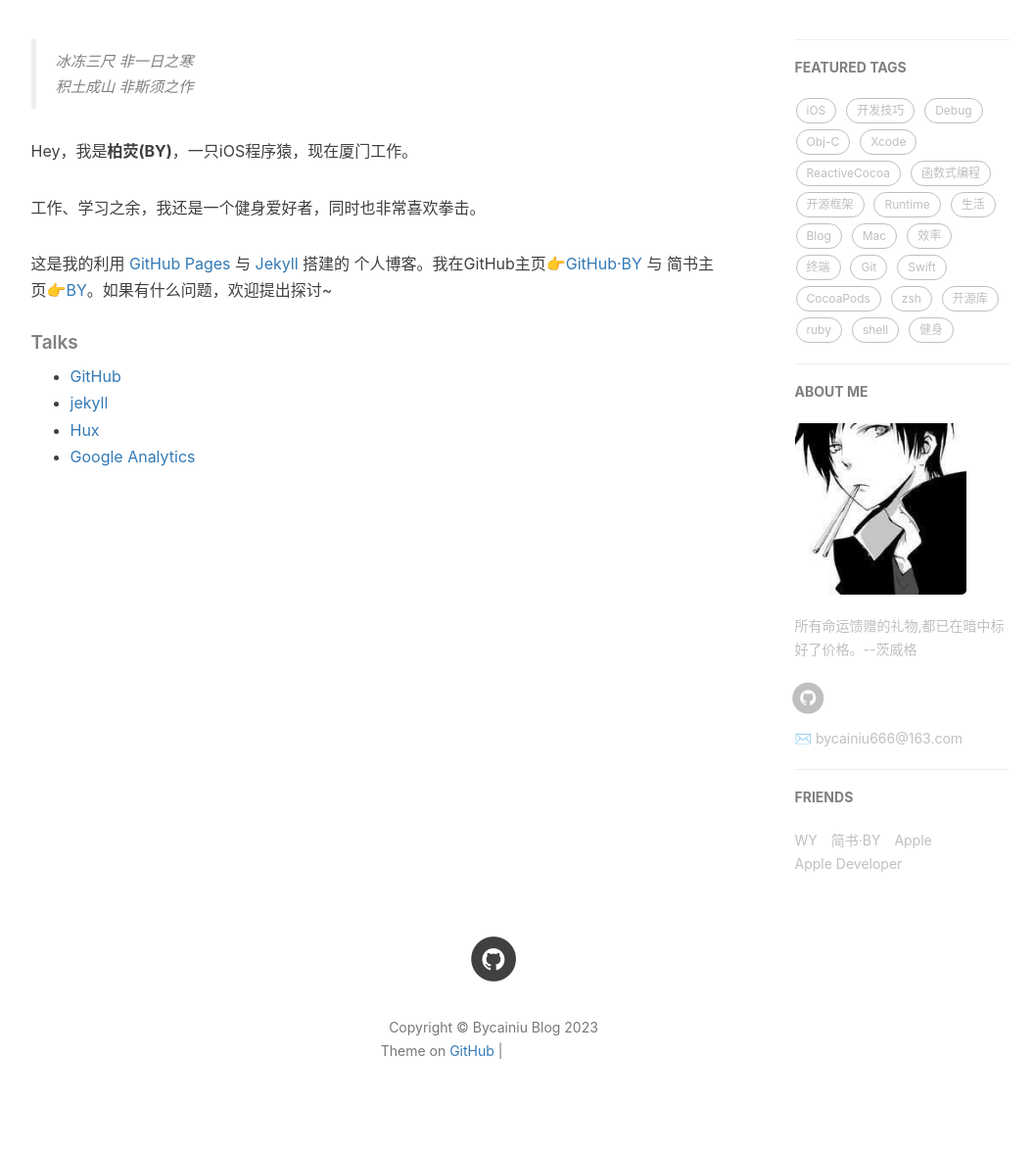
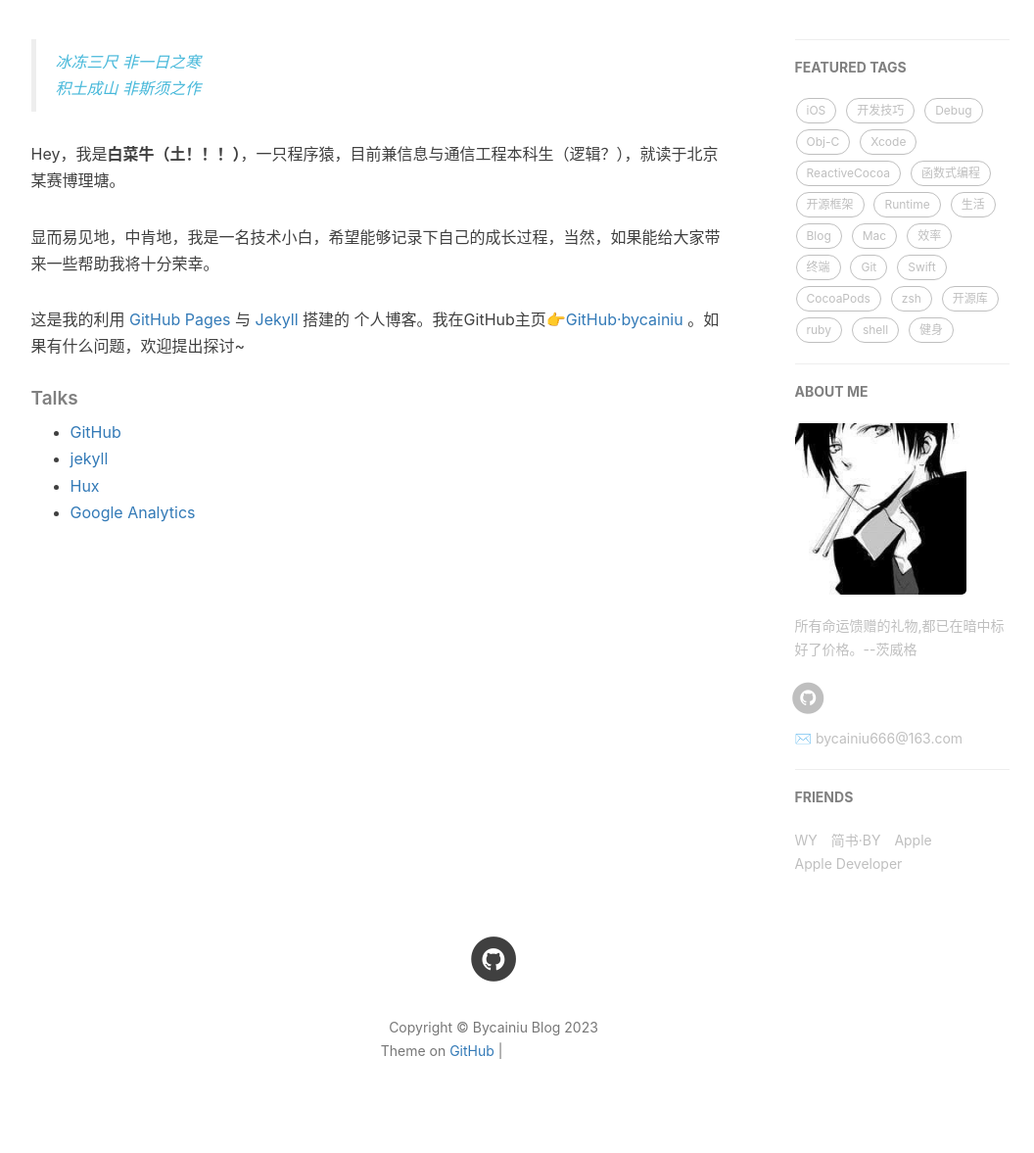
Before and after one commit to bycainiu/blog, a Jekyll site: the page built from about.html, in a window 1280 px wide. Shown: the part 418-1595 px from the top of the page at 98% size, without its empty margins (136-1192 px from the left). Built offline with Jekyll 4.4.1, drawn with Linux system fonts in a browser that asks for light colours; nearby versions of some CDN libraries; comment, search, counter and statistics services are not loaded; grey boxes are pictures that could not be loaded.

Commit message:
Add files via upload

```diff
--- a/about.html
+++ b/about.html
@@ -10,19 +10,26 @@
     <option value="0" selected> 中文 Chinese </option>
     <option value="1"> 英文 English </option>
 </select> -->
+<style>
+    .pp1{
+        font-size: medium;
+        color: #46b8da;
+    }
 
+
+</style>
 <!-- Chinese Version -->
 <div class="zh post-container">
 
     <!--copied from markdown -->
-    <blockquote><p>冰冻三尺 非一日之寒<br>
+    <blockquote><p class="pp1">冰冻三尺 非一日之寒<br>
     积土成山 非斯须之作</p></blockquote>
 
-    <p>Hey，我是<strong>柏荧(BY)</strong>，一只iOS程序猿，现在厦门工作。</p>
+    <p>Hey，我是<strong>白菜牛（土！！！）</strong>，一只程序猿，目前兼信息与通信工程本科生（逻辑？），就读于北京某赛博理塘。</p>
 
-    <p>工作、学习之余，我还是一个健身爱好者，同时也非常喜欢拳击。</p>
+    <p>显而易见地，中肯地，我是一名技术小白，希望能够记录下自己的成长过程，当然，如果能给大家带来一些帮助我将十分荣幸。</p>
 
-    <p>这是我的利用 <a href="https://pages.github.com/">GitHub Pages</a> 与 <a href="http://jekyll.com.cn/">Jekyll</a> 搭建的 个人博客。我在GitHub主页<a href="https://github.com/qiubaiying">👉GitHub·BY</a> 与 简书主页<a href="https://http://www.jianshu.com/u/e71990ada2fd">👉BY</a>。如果有什么问题，欢迎提出探讨~</p>
+    <p>这是我的利用 <a href="https://pages.github.com/">GitHub Pages</a> 与 <a href="http://jekyll.com.cn/">Jekyll</a> 搭建的 个人博客。我在GitHub主页<a href="https://github.com/bycainiu">👉GitHub·bycainiu</a> 。如果有什么问题，欢迎提出探讨~</p>
 
     <p></p>
 
@@ -112,7 +119,7 @@
     repo: '{{site.gitalk.repo}}',
     owner: '{{site.gitalk.owner}}',
     admin: ['{{site.gitalk.admin}}'],
-    distractionFreeMode: {{site.gitalk.distractionFreeMode}},
+    distractionFreeMode: '{{site.gitalk.distractionFreeMode}}',
     id: 'about',
     });
     gitalk.render('gitalk-container');
```
